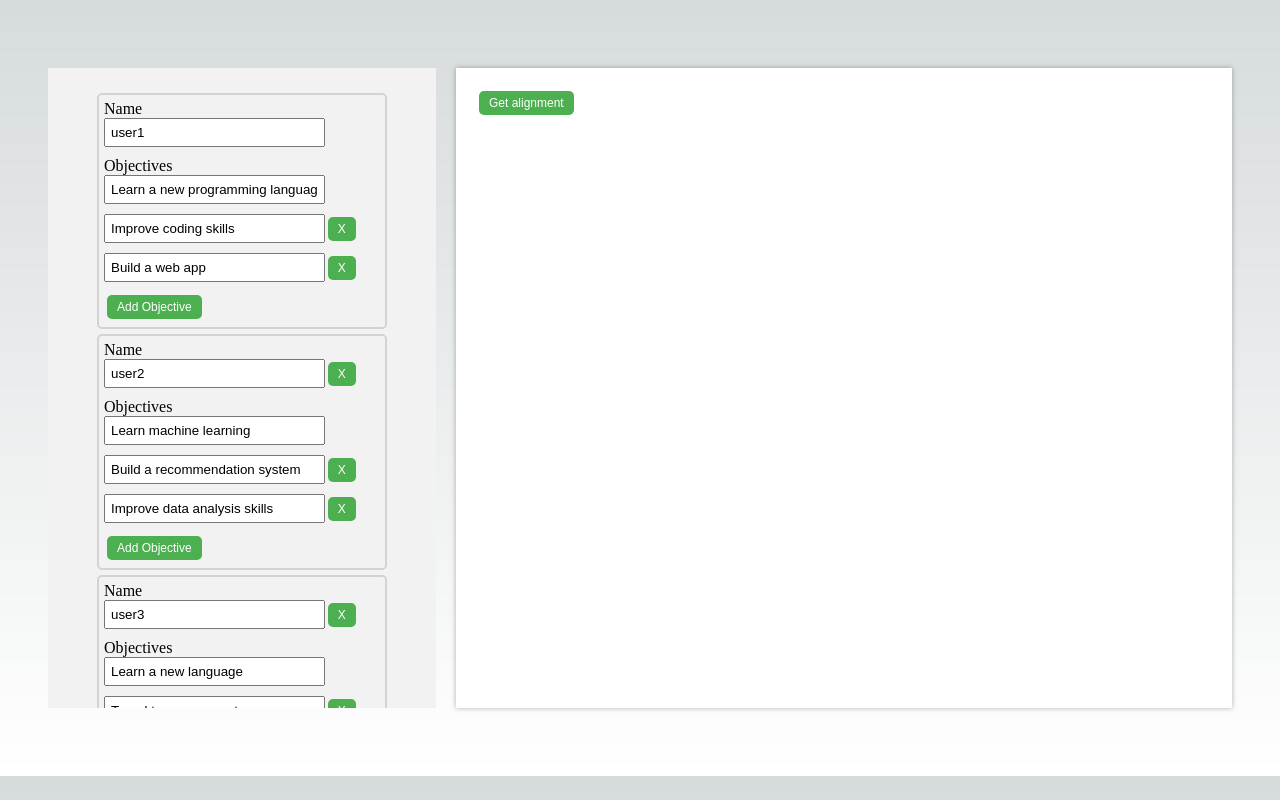
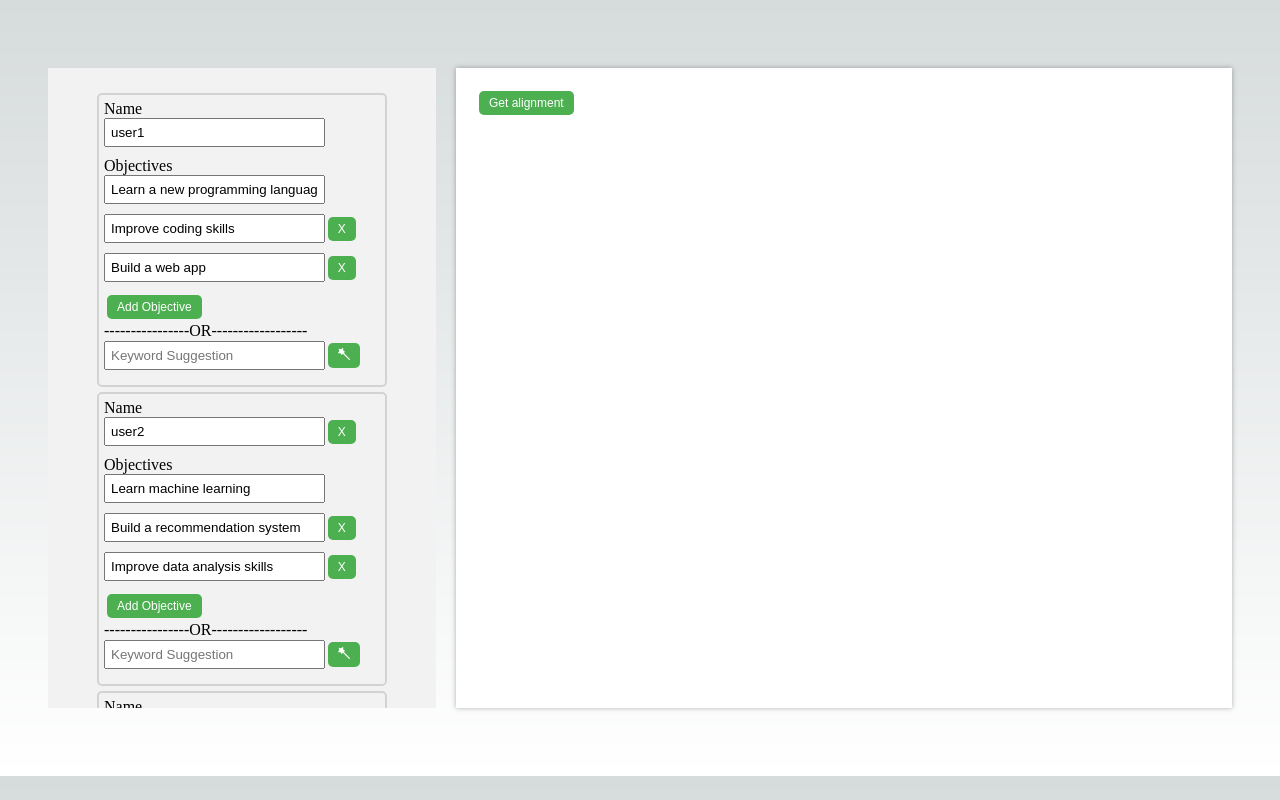
Before and after one commit to nsuthar0914/okr-manager, a Next.js app: page / in a window 1280 px wide. Built offline with nearby package versions, Linux system fonts and the light colour scheme.

Commit message:
Add objective recommendation

```diff
--- a/src/components/ObjectivesForm.tsx
+++ b/src/components/ObjectivesForm.tsx
@@ -1,14 +1,18 @@
 import styles from "@/styles/Home.module.css";
 import { useState } from "react";
 import { mockUsers } from "@/pages/mock-data/mock-users";
+import React from "react";
 
 export const ObjectivesForm = ({ users, setUsers }) => {
+  const [suggestions, setSuggestions] = useState<Record<number, string>>({});
   const handleChange = (event, index, type) => {
     const updatedUsers = [...users];
     if (type === "id") {
       updatedUsers[index].id = event.target.value;
+    } else if (type === "objective") {
+      updatedUsers[index].objectives[event.target.name] = event.target.value;
     } else {
-      updatedUsers[index].objectives[event.target.name] = event.target.value;
+      setSuggestions({ ...suggestions, [index]: event.target.value });
     }
     setUsers(updatedUsers);
   };
@@ -30,9 +34,26 @@ export const ObjectivesForm = ({ users, setUsers }) => {
     }
     setUsers(updatedUsers);
   };
+  const generateUserObjective = async (userIdx) => {
+    const results = await fetch("/api/generate-objective", {
+      method: "POST",
+      headers: {
+        "Content-Type": "application/json",
+      },
+      body: JSON.stringify({ suggestion: suggestions[userIdx] }),
+    });
+    const resultsJson = await results.json();
+    const updatedUsers = [...users];
+    if (!updatedUsers[userIdx].objectives.some((x) => x === "")) {
+      updatedUsers[userIdx].objectives.push(resultsJson.objective);
+    }
+    setUsers(updatedUsers);
+  };
   return (
     <div className={styles.form}>
-      {users.map((user, userIndex) => (
+      {users.map((user, userIndex) => {
+        const userHasEmptyObjective = user.objectives.some((x) => x === "");
+        return (
           <div key={userIndex} className={styles.user}>
             <>
               <div>Name</div>
@@ -59,7 +80,7 @@ export const ObjectivesForm = ({ users, setUsers }) => {
             </>
             <div>Objectives</div>
             {user.objectives.map((objective, objectiveIndex) => (
-            <>
+              <React.Fragment key={`${userIndex}-${objectiveIndex}`}>
                 <input
                   className={styles.input}
                   key={objectiveIndex}
@@ -81,16 +102,63 @@ export const ObjectivesForm = ({ users, setUsers }) => {
                     X
                   </button>
                 ) : null}
-            </>
+              </React.Fragment>
             ))}
+            {!userHasEmptyObjective && (
+              <>
                 <button
                   className={styles.Button}
                   onClick={() => handleAddUserObjective(userIndex)}
                 >
                   Add Objective
                 </button>
+                <div>----------------OR------------------</div>
+                <input
+                  className={styles.input}
+                  key={`${userIndex}-suggestion`}
+                  type="text"
+                  placeholder={`Keyword Suggestion`}
+                  name={`${userIndex}-suggestion`}
+                  value={suggestions[userIndex]}
+                  onChange={(event) =>
+                    handleChange(event, userIndex, "suggestion")
+                  }
+                />
+                <button
+                  className={styles.Button}
+                  onClick={async () =>
+                    suggestions[userIndex] &&
+                    (await generateUserObjective(userIndex))
+                  }
+                >
+                  <svg
+                    fill="#fff"
+                    height="12px"
+                    width="12px"
+                    version="1.1"
+                    id="Capa_1"
+                    xmlns="http://www.w3.org/2000/svg"
+                    xmlnsXlink="http://www.w3.org/1999/xlink"
+                    viewBox="0 0 489.059 489.059"
+                    xmlSpace="preserve"
+                  >
+                    <path
+                      d="M481.211,443.368L224.809,186.946l55.817-17.364c3.88-1.196,6.736-4.509,7.38-8.528c0.642-4.018-1.058-8.051-4.383-10.385
+	l-56.798-40.165c-9.814-6.913-15.56-18.2-15.417-30.172l0.916-69.519c0.051-4.06-2.23-7.796-5.837-9.647
+	c-3.608-1.844-7.976-1.483-11.225,0.962l-55.73,41.584c-9.588,7.163-22.117,9.136-33.439,5.294L40.246,26.678
+	c-3.848-1.315-8.118-0.322-11.007,2.55c-2.868,2.872-3.847,7.138-2.563,10.987l22.376,65.862c3.8,11.343,1.828,23.837-5.325,33.438
+	L2.131,195.245c-2.418,3.272-2.819,7.628-0.977,11.236c1.859,3.633,5.599,5.887,9.688,5.84l69.502-0.898
+	c11.971-0.153,23.244,5.582,30.174,15.366l40.149,56.807c2.373,3.32,6.401,5.021,10.412,4.387c4.025-0.632,7.314-3.497,8.518-7.378
+	l17.375-55.805l256.389,256.422c5.243,5.221,12.094,7.836,18.908,7.836c6.885,0,13.73-2.615,18.943-7.836
+	C491.671,470.772,491.671,453.826,481.211,443.368z"
+                    />
+                  </svg>
+                </button>
+              </>
+            )}
           </div>
-      ))}
+        );
+      })}
       <button className={styles.Button} onClick={handleAddUser}>
         Add user
       </button>
--- /dev/null
+++ b/src/pages/api/generate-objective.ts
@@ -0,0 +1,41 @@
+import type { NextApiRequest, NextApiResponse } from 'next'
+import {Configuration, OpenAIApi} from 'openai';
+
+const configuration = new Configuration({
+  apiKey: process.env.OPENAI_API_KEY,
+});
+const openai = new OpenAIApi(configuration);
+
+async function generateObjective(suggestion: string): Promise<(string)> {
+    const prompts = `My focus area is:\n- ${suggestion}\nProvide the title for an objective that I can target for personal developent?\n`;
+    let objective: any;
+    // console.log(userprompts, prompts)
+    try {
+      const responses = await openai.createCompletion({
+        model: "text-davinci-003",
+        prompt: prompts,
+        temperature: 0,
+        max_tokens: 256,
+      });
+      console.log(responses.data.choices)
+      objective = responses.data.choices[0].text?.trim();
+    } catch (error: any) {
+      if (error.response) {
+        console.error(error.response.status);
+        console.error(error.response.data);
+      } else {
+        console.error(error.message);
+      }
+    }
+
+    return objective;
+  }
+
+export default async function handler(
+    req: NextApiRequest,
+    res: NextApiResponse
+  ) {
+    // console.log(req)
+    const objective = await generateObjective(req.body.suggestion);
+    res.status(200).json({objective})
+  }
```
Lines whose indentation alone changed are shown as unchanged.
